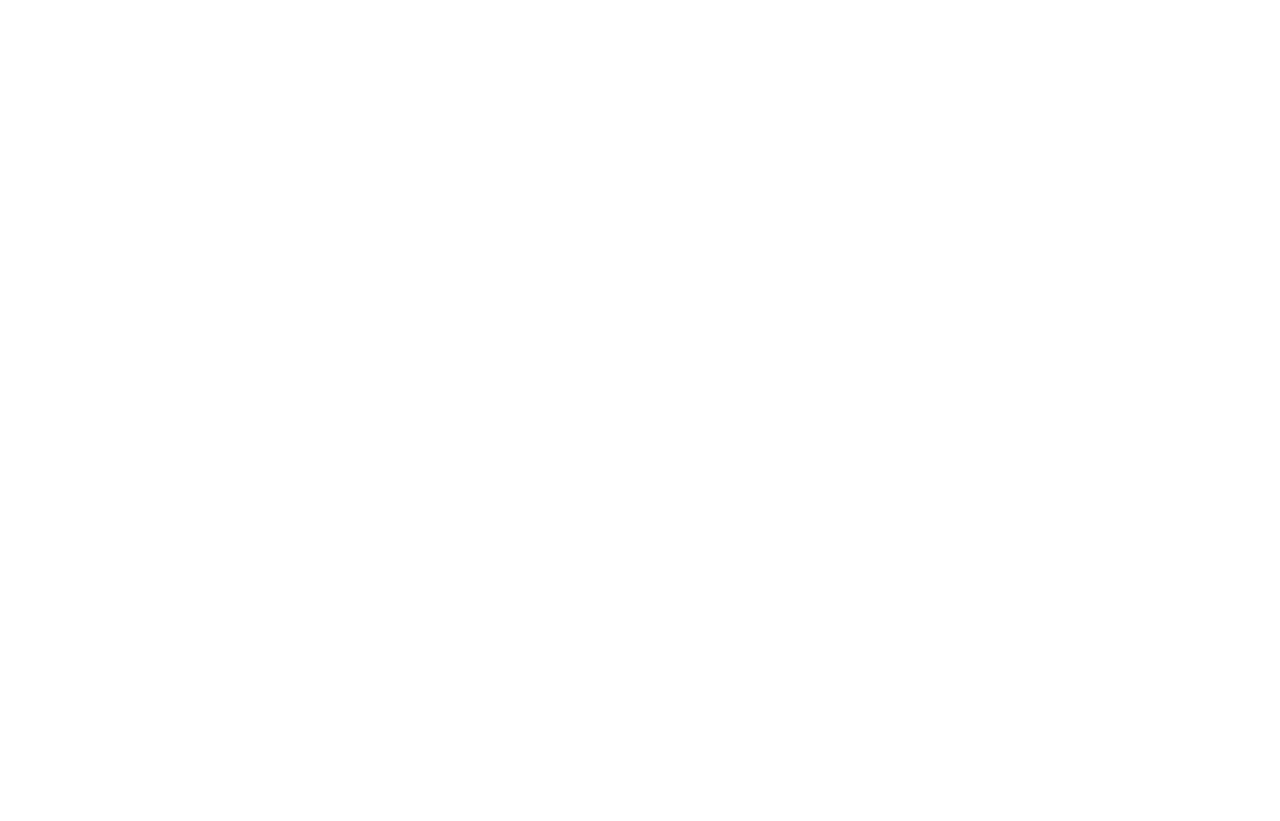
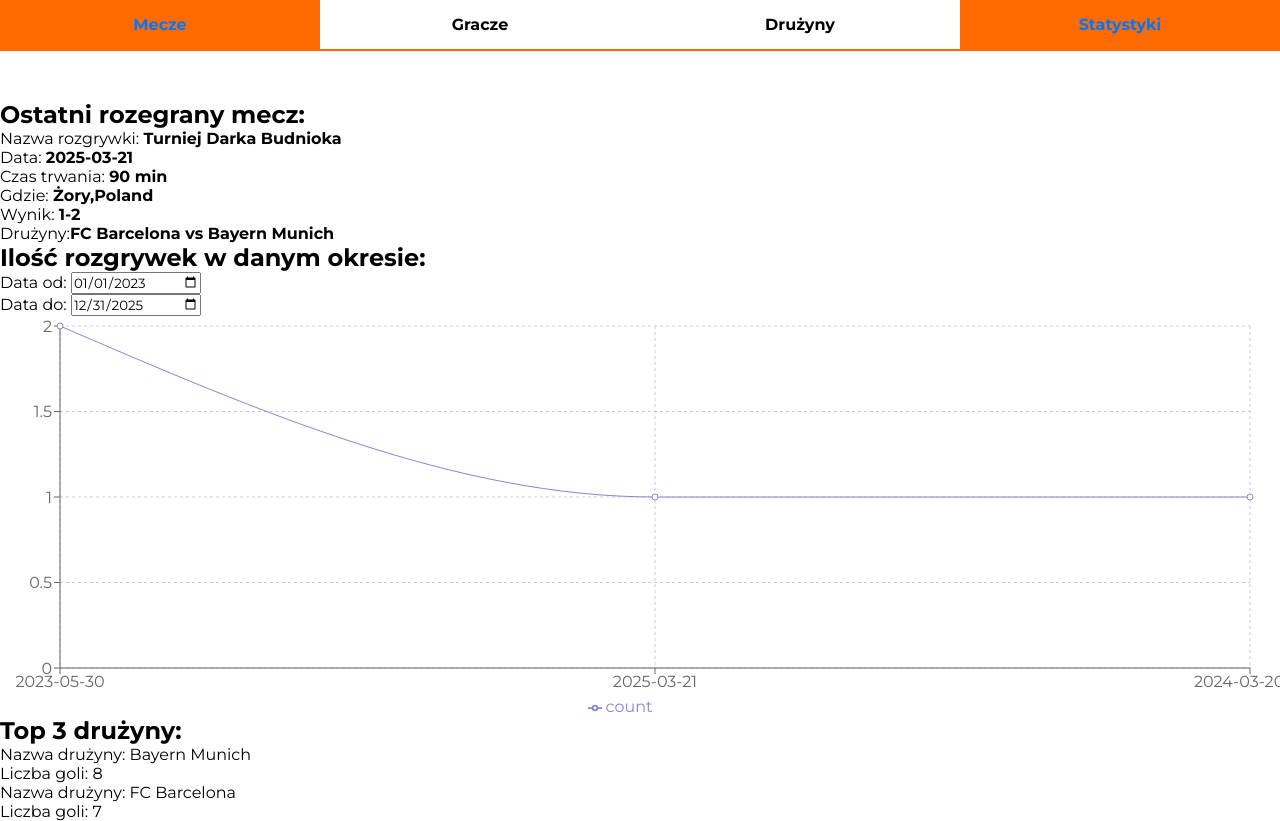
Before and after one commit to kacper-echaust/Fotball-app, a React (Vite) app: page / in a window 1280 px wide. Before the commit the page ends 800 px from the top, so only its background shows below. Built offline with nearby package versions, Linux system fonts and the light colour scheme; data requests are answered from the project's data file.

Commit message:
create navigation

```diff
--- a/src/App.tsx
+++ b/src/App.tsx
@@ -1,10 +1,17 @@
 import { QueryClient, QueryClientProvider } from '@tanstack/react-query'
 import { ThemeProvider } from 'styled-components'
 import { GlobalStyles } from './Components/ui/GlobalStyles/GlobalStyles'
+import { Games } from './Components/Games/Games'
+import { PlayersList } from './Components/Players/PlayersList/PlayersList'
+import { Teams } from './Components/Teams/Teams'
+import { Stats } from './Components/Stats/Stats'
+import { Navigation } from './Components/Navigation/Navigation'
+import { NavigationTypes, useNavigation } from './hooks/useNavigation'
 
 const queryClient = new QueryClient()
 
 const App = () => {
+	const { navigation,handleChangeNavigation } = useNavigation()
 	const theme = {
 		colors: {
 			primary: '#FF6B00',
@@ -15,6 +22,11 @@
 		<QueryClientProvider client={queryClient}>
 			<ThemeProvider theme={theme}>
 				<GlobalStyles />
+				<Navigation navigation={navigation} handleChangeNavigation={handleChangeNavigation}/>
+				{navigation === NavigationTypes.GAMES && <Games />}
+				{navigation === NavigationTypes.PLAYERS && <PlayersList />}
+				{navigation === NavigationTypes.TEAMS && <Teams />}
+				{navigation === NavigationTypes.STATS && <Stats />}
 			</ThemeProvider>
 		</QueryClientProvider>
 	)
--- /dev/null
+++ b/src/Components/Navigation/Navigation.tsx
@@ -0,0 +1,65 @@
+import styled from 'styled-components'
+import { NavigationTypes } from '../../hooks/useNavigation'
+
+type NavigationPropsType = {
+	handleChangeNavigation: (nav: number) => void
+	navigation: number
+}
+const Nav = styled.nav`
+	position: relative;
+	height: 100px;
+`
+const Ul = styled.ul`
+	display: flex;
+	width: 100%;
+	justify-content: space-around;
+	cursor: pointer;
+	border-bottom: 2px solid ${({ theme }) => theme.colors.primary};
+	font-weight: bold;
+	position: fixed;
+	background-color: white;
+	z-index: 2;
+`
+const Li = styled.li<{ active: boolean }>`
+	list-style: none;
+	width: 100%;
+	text-align: center;
+	padding: 15px 0;
+	transition: 0.2s;
+	background-color: ${({ active, theme }) => (active ? theme.colors.primary : '')};
+	color: ${({ active, theme }) => (active ? theme.colors.secondary : '')};
+	&:hover {
+		color: ${({ theme }) => theme.colors.secondary};
+		background-color: ${({ theme }) => theme.colors.primary};
+	}
+`
+const Navigation = ({ handleChangeNavigation, navigation }: NavigationPropsType) => {
+	return (
+		<Nav>
+			<Ul>
+				<Li
+					active={navigation === NavigationTypes.GAMES}
+					onClick={() => handleChangeNavigation(NavigationTypes.GAMES)}>
+					Mecze
+				</Li>
+				<Li
+					active={navigation === NavigationTypes.PLAYERS}
+					onClick={() => handleChangeNavigation(NavigationTypes.PLAYERS)}>
+					Gracze
+				</Li>
+				<Li
+					active={navigation === NavigationTypes.TEAMS}
+					onClick={() => handleChangeNavigation(NavigationTypes.TEAMS)}>
+					Drużyny
+				</Li>
+				<Li
+					active={navigation === NavigationTypes.STATS}
+					onClick={() => handleChangeNavigation(NavigationTypes.STATS)}>
+					Statystyki
+				</Li>
+			</Ul>
+		</Nav>
+	)
+}
+
+export { Navigation }
--- /dev/null
+++ b/src/hooks/useNavigation.tsx
@@ -0,0 +1,20 @@
+import { useState } from 'react'
+
+export enum NavigationTypes {
+	GAMES,
+	PLAYERS,
+	TEAMS,
+	STATS,
+}
+const useNavigation = () => {
+	const [navigation, setNavigation] = useState<NavigationTypes>(NavigationTypes.STATS)
+
+	const handleChangeNavigation = (nav: number) => {
+		setNavigation(nav)
+	}
+	return {
+		navigation,
+		handleChangeNavigation,
+	}
+}
+export { useNavigation }
```
